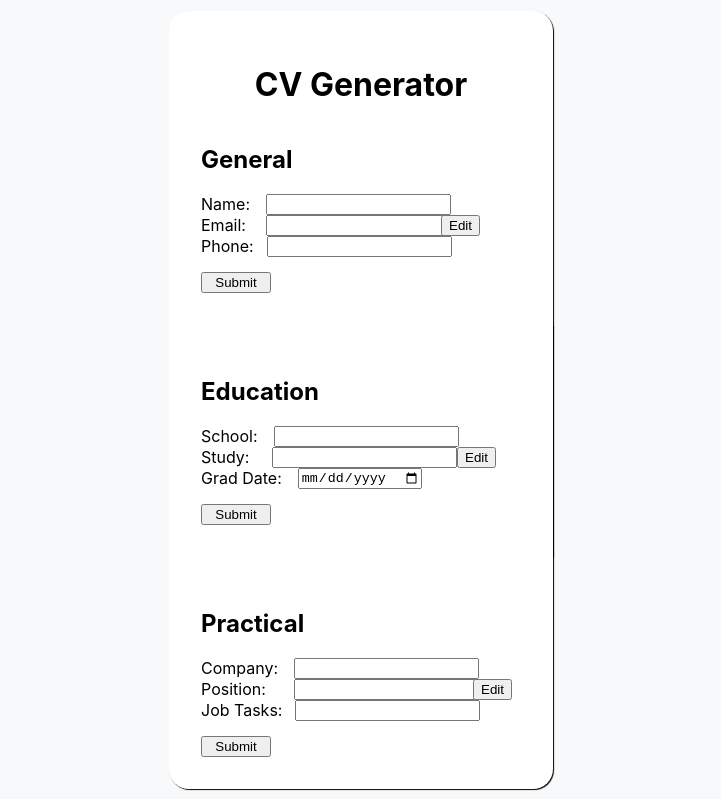
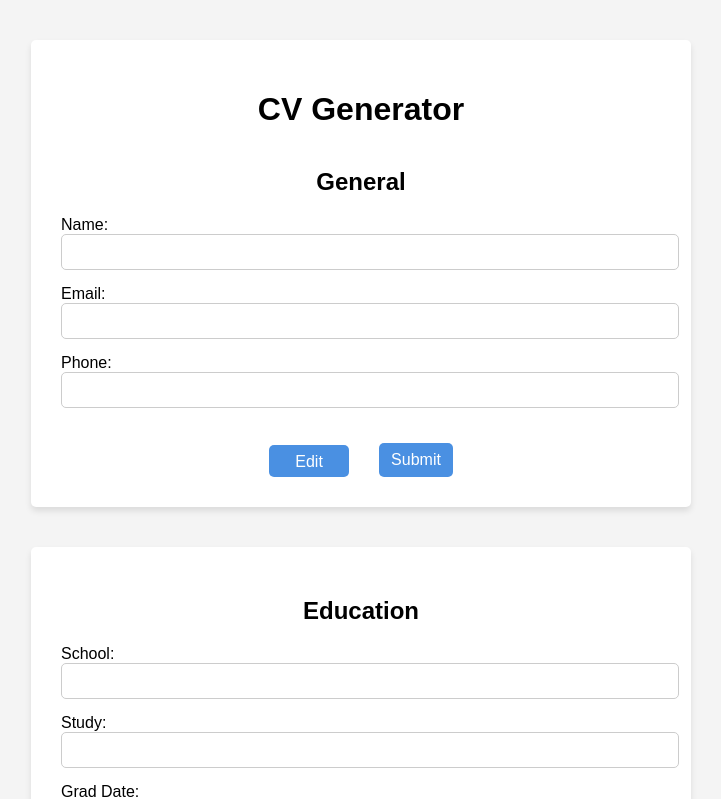
Before and after one commit to gio437/cv-project-react, a React (Create React App) app: page / in a window 1280 px wide. Shown: the top 799 px of the page, without its empty margins (279-1000 px from the left). Built offline with nearby package versions, Linux system fonts and the light colour scheme.

Commit message:
improved css

```diff
--- a/src/components/Education.js
+++ b/src/components/Education.js
@@ -94,13 +94,15 @@ export default function Education() {
             <label className='studyLabel'>
                 Study:
                 <input type='text' className='study'></input>
-                <button className='editEducation' onClick={OpenTextBox}>Edit</button>
             </label>
             <label className='gradLabel'>
                 Grad Date:
                 <input type='date' className='studyDate'></input>
             </label>
-            <input type='submit' className='submitEducation' onClick={MoveArr}></input>
+            <div class='btn'>
+                <button className='editEducation' onClick={OpenTextBox}>Edit</button>
+                <input type='submit' className='submitEducation' onClick={MoveArr}></input>
+            </div>
         </div>
     )
 }
--- a/src/components/General.js
+++ b/src/components/General.js
@@ -97,13 +97,15 @@ export default function General() {
             <label className='emailLabel'>
                 Email:
                 <input type='text' className='email'></input>
-                <button className='editGeneral' onClick={OpenTextBox}>Edit</button>
             </label>
             <label className='phoneLabel'>
                 Phone:
                 <input type='text' className='phone'></input>
             </label>
-            <input type='submit' className='submitGeneral' onClick={MoveArr}></input>
+            <div class='btn'>
+                <button className='editGeneral' onClick={OpenTextBox}>Edit</button>
+                <input type='submit' className='submitGeneral' onClick={MoveArr}></input>
+            </div>
         </div>
     )
 }
--- a/src/components/Practical.js
+++ b/src/components/Practical.js
@@ -91,13 +91,15 @@ export default function Practical() {
             <label className='positionLabel'>
                 Position:
                 <input type='text' className='position'></input>
-                <button className='editPractical' onClick={OpenCompanyTextBox}>Edit</button>
             </label>
             <label className='jobLabel'>
                 Job Tasks:
                 <input type='text' className='tasks'></input>
             </label>
-            <input type='submit' className='submitPractical' onClick={MoveArr}></input>
+            <div class='btn'>
+                <button className='editPractical' onClick={OpenCompanyTextBox}>Edit</button>
+                <input type='submit' className='submitPractical' onClick={MoveArr}></input>
+            </div>
         </div>
     )
 }
--- a/src/index.css
+++ b/src/index.css
@@ -1,138 +1,140 @@
 body {
-  background-color: #f8f9fa;
-  margin: 0;
-  display: flex;
-  justify-content: center;
-  align-items: center;
-  width: 100%;
-  height: 100%;
-  position: absolute;
-  font-family: -apple-system, BlinkMacSystemFont, 'Segoe UI', 'Roboto', 'Oxygen',
-    'Ubuntu', 'Cantarell', 'Fira Sans', 'Droid Sans', 'Helvetica Neue',
-    sans-serif;
-  -webkit-font-smoothing: antialiased;
-  -moz-osx-font-smoothing: grayscale;
-}
-
-h1 {
-  display: flex;
-  justify-content: center;
-}
-
-code {
-  font-family: source-code-pro, Menlo, Monaco, Consolas, 'Courier New',
-    monospace;
+  font-family: Arial, sans-serif;
+  background-color: #f4f4f4;
 }
 
 .general {
   display: flex;
   flex-direction: column;
-  background-color: white;
-  border-top-left-radius: 20px;
-  border-top-right-radius: 20px;
-  padding: 2rem;
-  box-shadow: 1px 1px 1px black;
-  width: 20rem;
+  align-items: center;
+  background-color: #ffffff;
+  border-radius: 5px;
+  padding: 30px;
+  max-width: 600px;
+  margin: 40px auto;
+  box-shadow: 0 4px 6px rgba(0, 0, 0, 0.1);
+}
+
+.practical {
+  display: flex;
+  flex-direction: column;
+  align-items: center;
+  background-color: #ffffff;
+  border-radius: 5px;
+  padding: 30px;
+  max-width: 600px;
+  margin: 40px auto;
+  box-shadow: 0 4px 6px rgba(0, 0, 0, 0.1);
 }
 
 .education {
   display: flex;
   flex-direction: column;
-  background-color: white;
-  padding: 2rem;
-  box-shadow: 1px 1px 1px black;
+  align-items: center;
+  background-color: #ffffff;
+  border-radius: 5px;
+  padding: 30px;
+  max-width: 600px;
+  margin: 40px auto;
+  box-shadow: 0 4px 6px rgba(0, 0, 0, 0.1);
 }
 
-.practical {
+.btn {
+  display: flex;
+  gap: 30px;
+}
+
+h1 {
+  font-size: 32px;
+  margin-bottom: 20px;
+}
+
+h2 {
+  font-size: 24px;
+  margin-bottom: 20px;
+}
+
+label {
   display: flex;
   flex-direction: column;
-  background-color: white;
-  border-bottom-left-radius: 20px;
-  border-bottom-right-radius: 20px;
-  padding: 2rem;
-  box-shadow: 1px 1px 1px black;
+  font-size: 16px;
+  margin-bottom: 15px;
+  width: 100%;
 }
 
-.preview {
-  width: 80px;
-  margin-left: 5rem;
-  margin-bottom: 1rem;
+input[type='text'] {
+  font-size: 16px;
+  padding: 8px;
+  border: 1px solid #ccc;
+  border-radius: 5px;
+  width: 100%;
 }
 
-.nameLabel {
-  display: flex;
-  gap: 1rem;
+button {
+  font-size: 16px;
+  background-color: #4a90e2;
+  color: #ffffff;
+  padding: 8px 12px;
+  border: none;
+  border-radius: 5px;
+  cursor: pointer;
+  margin-top: 10px;
 }
 
-.emailLabel {
-  display: flex;
-  gap: 20px;
+button:hover {
+  background-color: #3c7bd4;
 }
 
-.phoneLabel {
-  display: flex;
-  gap: 13px;
+input[type='submit'] {
+  font-size: 16px;
+  background-color: #4a90e2;
+  color: #ffffff;
+  padding: 8px 12px;
+  border: none;
+  border-radius: 5px;
+  cursor: pointer;
+  margin-top: 20px;
 }
 
-
-.schoolLabel {
-  display: flex;
-  gap: 1rem;
+.editPractical {
+  font-size: 16px;
+  background-color: #4a90e2;
+  color: #ffffff;
+  padding: 8px 12px;
+  border: none;
+  border-radius: 5px;
+  cursor: pointer;
+  margin-top: 22px;
+  width: 5rem;
+  height: 2rem;
 }
 
-.studyLabel {
-  display: flex;
-  gap: 23px;
-}
-
-.gradLabel {
-  display: flex;
-  gap: 1rem;
-}
-
-
-.companyLabel {
-  display: flex;
-  gap: 1rem;
-}
-
-.positionLabel {
-  display: flex;
-  gap: 28px;
-}
-
-.jobLabel {
-  display: flex;
-  gap: 13px;
-}
-
-
-.submitGeneral {
-  margin-top: 15px;
-  width: 70px;
-}
-
-.submitEducation {
-  margin-top: 15px;
-  width: 70px;
-}
-
-.submitPractical {
-  margin-top: 15px;
-  width: 70px;
+.editEducation {
+  font-size: 16px;
+  background-color: #4a90e2;
+  color: #ffffff;
+  padding: 8px 12px;
+  border: none;
+  border-radius: 5px;
+  cursor: pointer;
+  margin-top: 22px;
+  width: 5rem;
+  height: 2rem;
 }
 
 .editGeneral {
-  position: absolute;
-  margin-left: 15rem;
+  font-size: 16px;
+  background-color: #4a90e2;
+  color: #ffffff;
+  padding: 8px 12px;
+  border: none;
+  border-radius: 5px;
+  cursor: pointer;
+  margin-top: 22px;
+  width: 5rem;
+  height: 2rem;
 }
 
-.editEducation {
-  position: absolute;
-  margin-left: 16rem;
+input[type='submit']:hover {
+  background-color: #3c7bd4;
 }
-
-.editPractical {
-  position: absolute;
-  margin-left: 17rem;
-}
```
Also changed, not shown: 10 other files (tests, documents, lock files or other folders).
